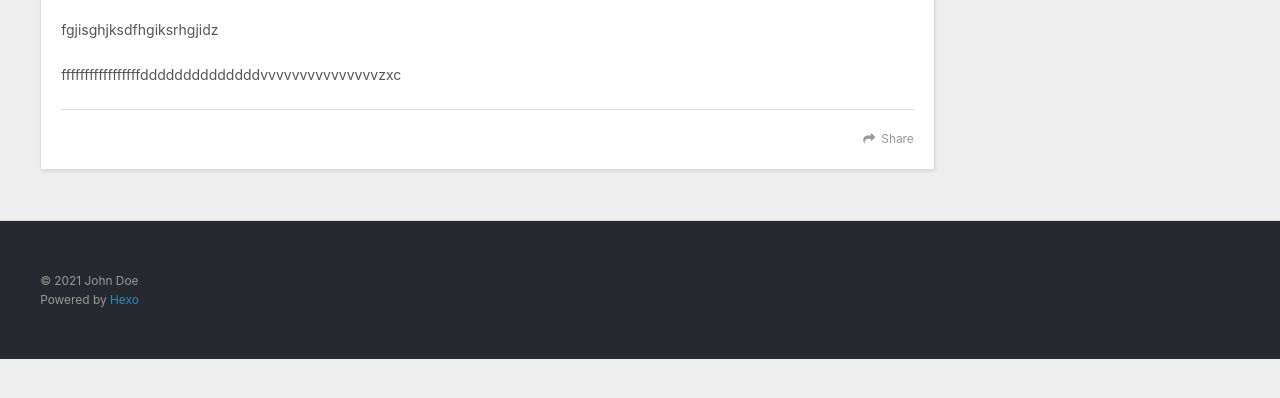
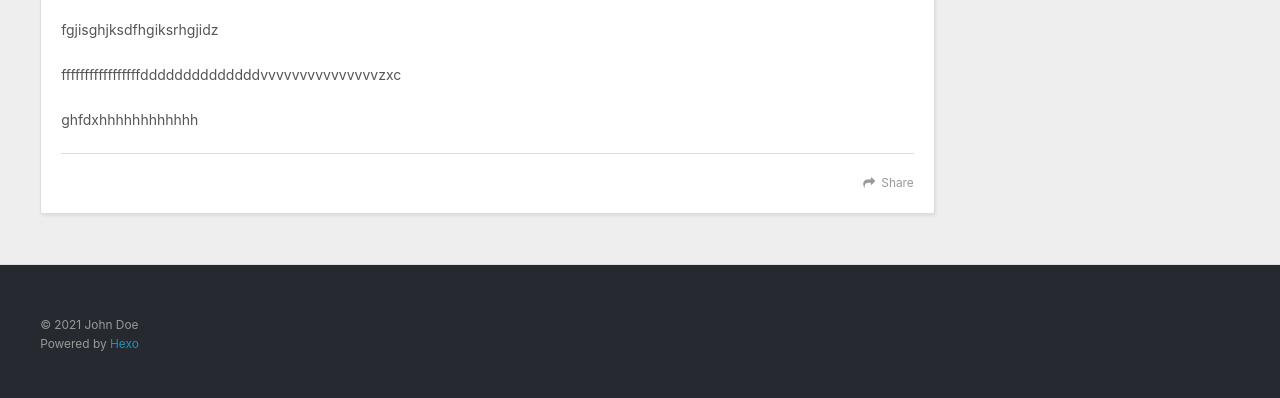
Before and after one commit to Vicitior/Vicitior.github.io, a plain HTML site: page index.html in a window 1280 px wide. Shown: the part 1332-1730 px from the top of the page. Before the commit the page ends 1691 px from the top, so only its background shows below. Drawn offline with nearby package versions, Linux system fonts and the light colour scheme.

Commit message:
Site updated: 2021-08-10 16:20:29

```diff
--- a/index.html
+++ b/index.html
@@ -80,6 +80,7 @@
 <p><img src="/2021/08/10/55566/Logo.jpg" alt="aaa"></p>
 <p>fgjisghjksdfhgiksrhgjidz</p>
 <p>fffffffffffffffffddddddddddddddvvvvvvvvvvvvvvvzxc</p>
+<p>ghfdxhhhhhhhhhhhh</p>
 
 
     </div>
```
Also changed, not shown: 2021/08/10/55566/index.html (+4 -3 lines).
